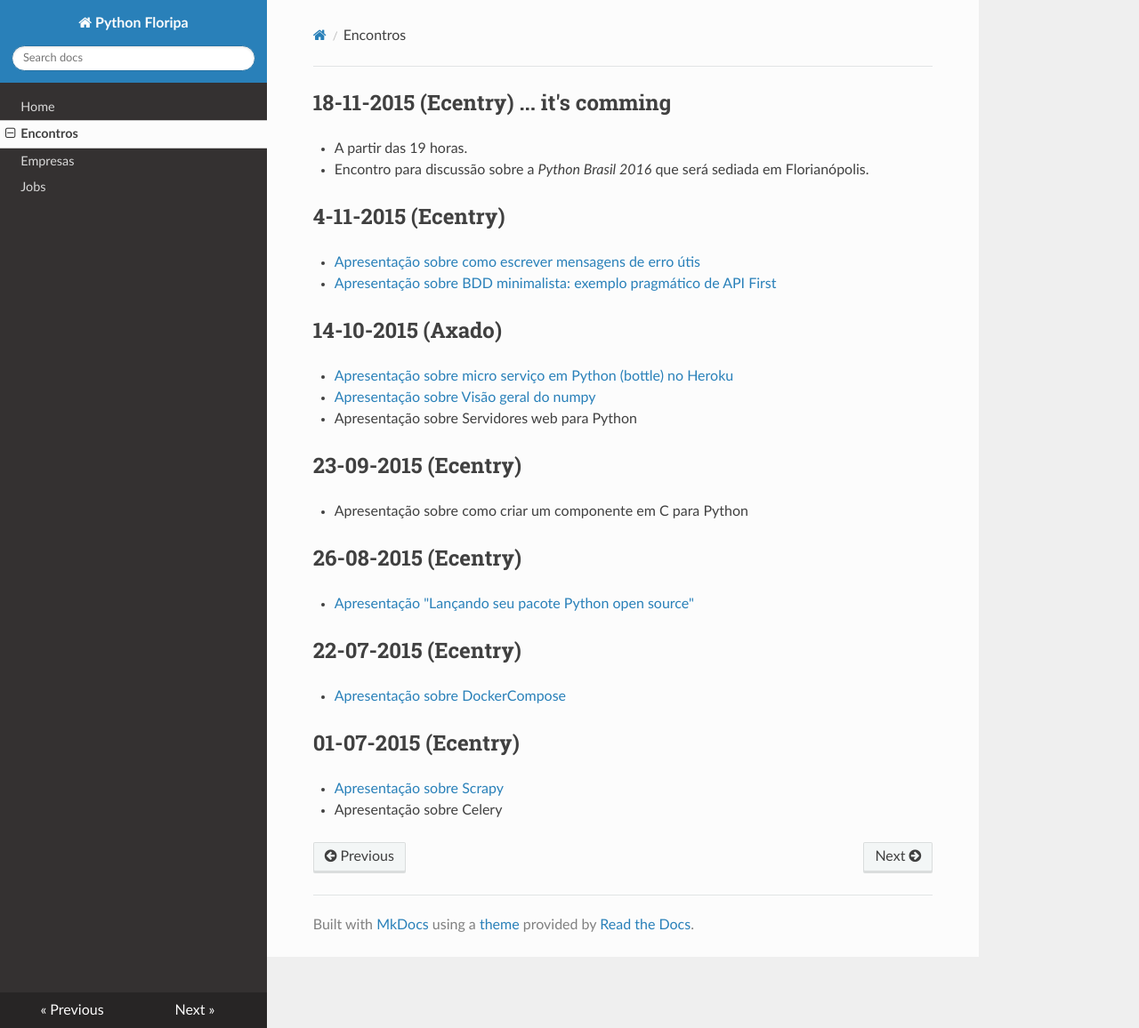
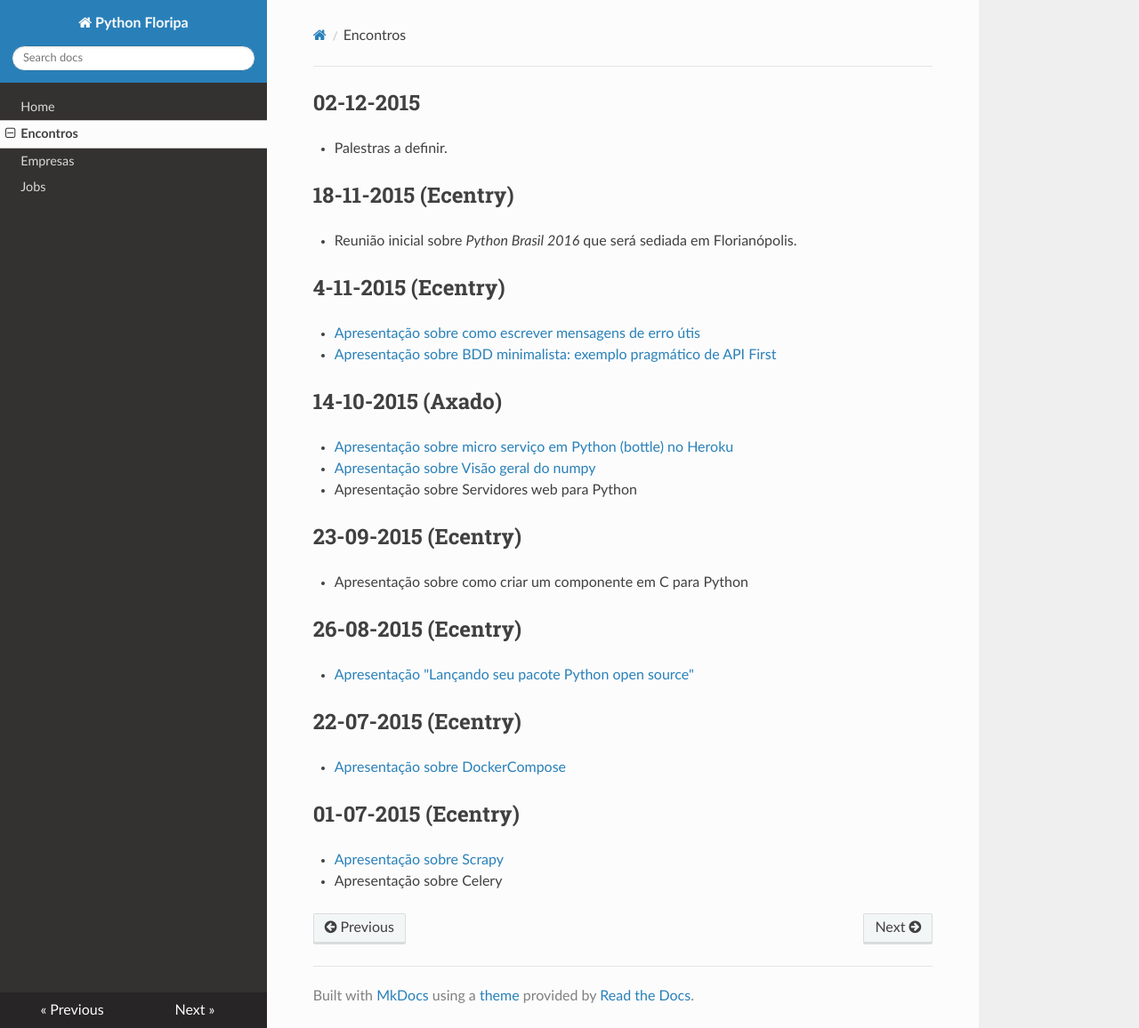
Before and after one commit to PythonFloripa/pythonfloripa.github.io, an MkDocs documentation site: the page built from docs/encontros.md, in a window 1280 px wide and 1156 px high. Shown: the whole window at 89% size. Built offline with MkDocs 1.6.1, drawn with Linux system fonts in a browser that asks for light colours; nearby versions of some CDN libraries; old or Windows-style settings are respelled for this version of MkDocs.

Commit message:
added next event

```diff
--- a/docs/encontros.md
+++ b/docs/encontros.md
@@ -1,6 +1,8 @@
-## 18-11-2015 (Ecentry) ... it's comming
-* A partir das 19 horas.
-* Encontro para discussão sobre a *Python Brasil 2016* que será sediada em Florianópolis.
+## 02-12-2015
+* Palestras a definir.
+
+## 18-11-2015 (Ecentry)
+* Reunião inicial sobre *Python Brasil 2016* que será sediada em Florianópolis.
 
 ## 4-11-2015 (Ecentry)
 
```
